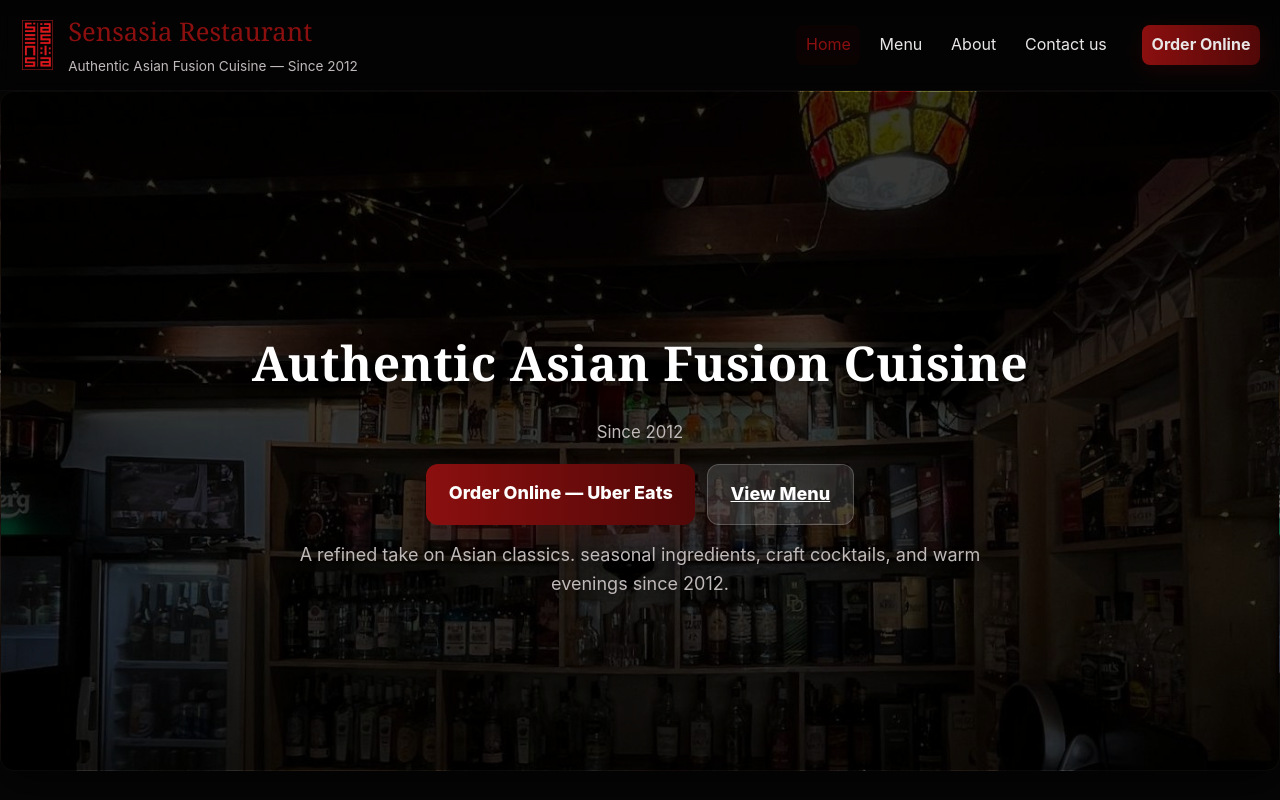
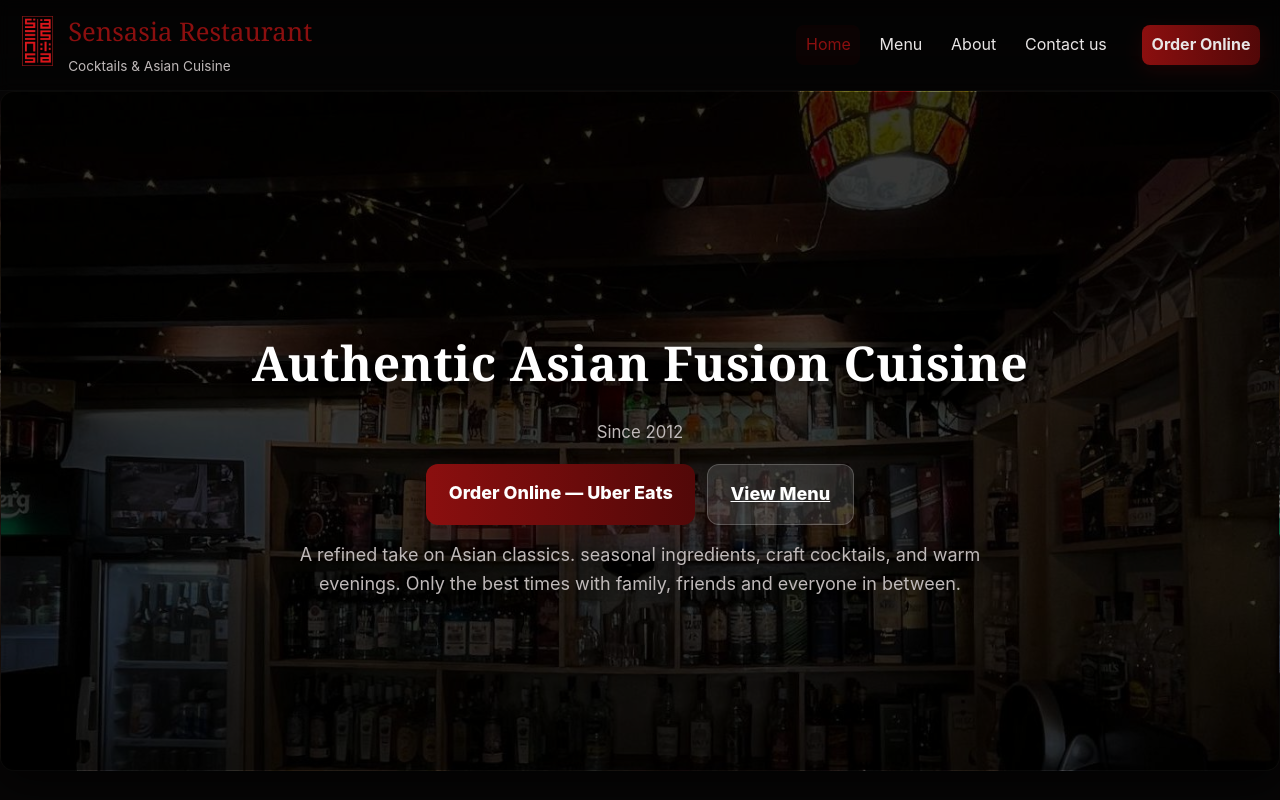
Before and after one commit to dion-nikila/sensasia-website, a React (Create React App) app: page / in a window 1280 px wide. Shown: the top 800 px of the page. Built offline with nearby package versions, Linux system fonts and the light colour scheme.

Commit message:
updated buttons and content

```diff
--- a/src/Home.js
+++ b/src/Home.js
@@ -45,7 +45,7 @@ export default function Home() {
             </div>
             <p className="hero-paragraph muted" style={{ marginTop: 16 }}>
               A refined take on Asian classics. seasonal ingredients, craft cocktails,
-              and warm evenings since 2012.
+              and warm evenings. Only the best times with family, friends and everyone in between.
             </p>
           </div>
         </div>
--- a/src/Navbar.js
+++ b/src/Navbar.js
@@ -15,14 +15,16 @@ export default function Navbar() {
       <div className="nav-inner container">
         {/* Brand Logo + Text */}
         <div className="brand">
+        <Link className={loc.pathname === "/" ? "active" : ""} to="/">
           <img
             src="/images/logo.jpg"
             alt="Sensasia Logo"
             className="brand-logo"
           />
+        </Link>
           <div className="brand-text">
             <div className="brand-title">Sensasia Restaurant</div>
-            <div className="brand-sub">Authentic Asian Fusion Cuisine — Since 2012</div>
+            <div className="brand-sub">Cocktails & Asian Cuisine</div>
           </div>
         </div>
 
```
